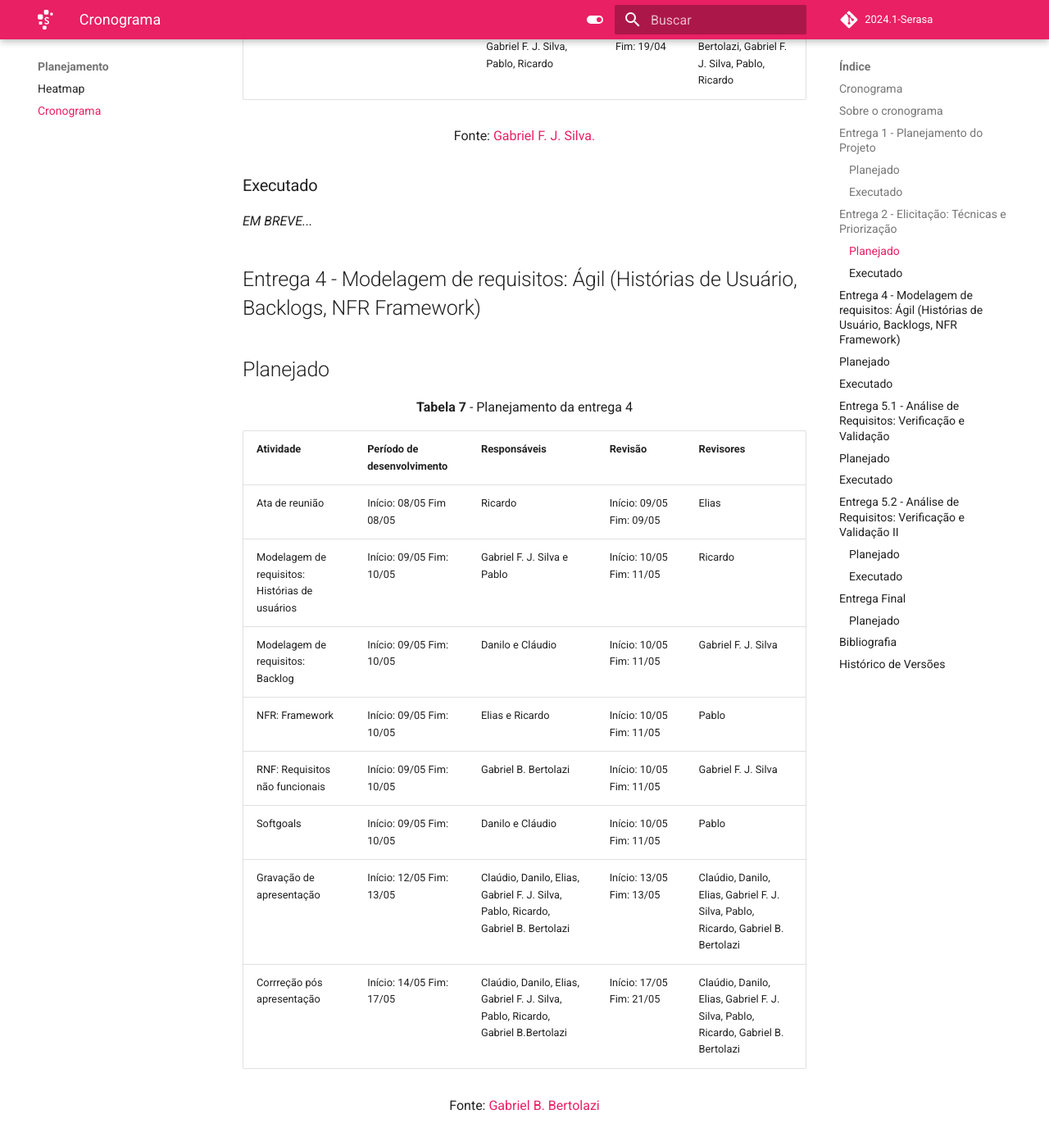
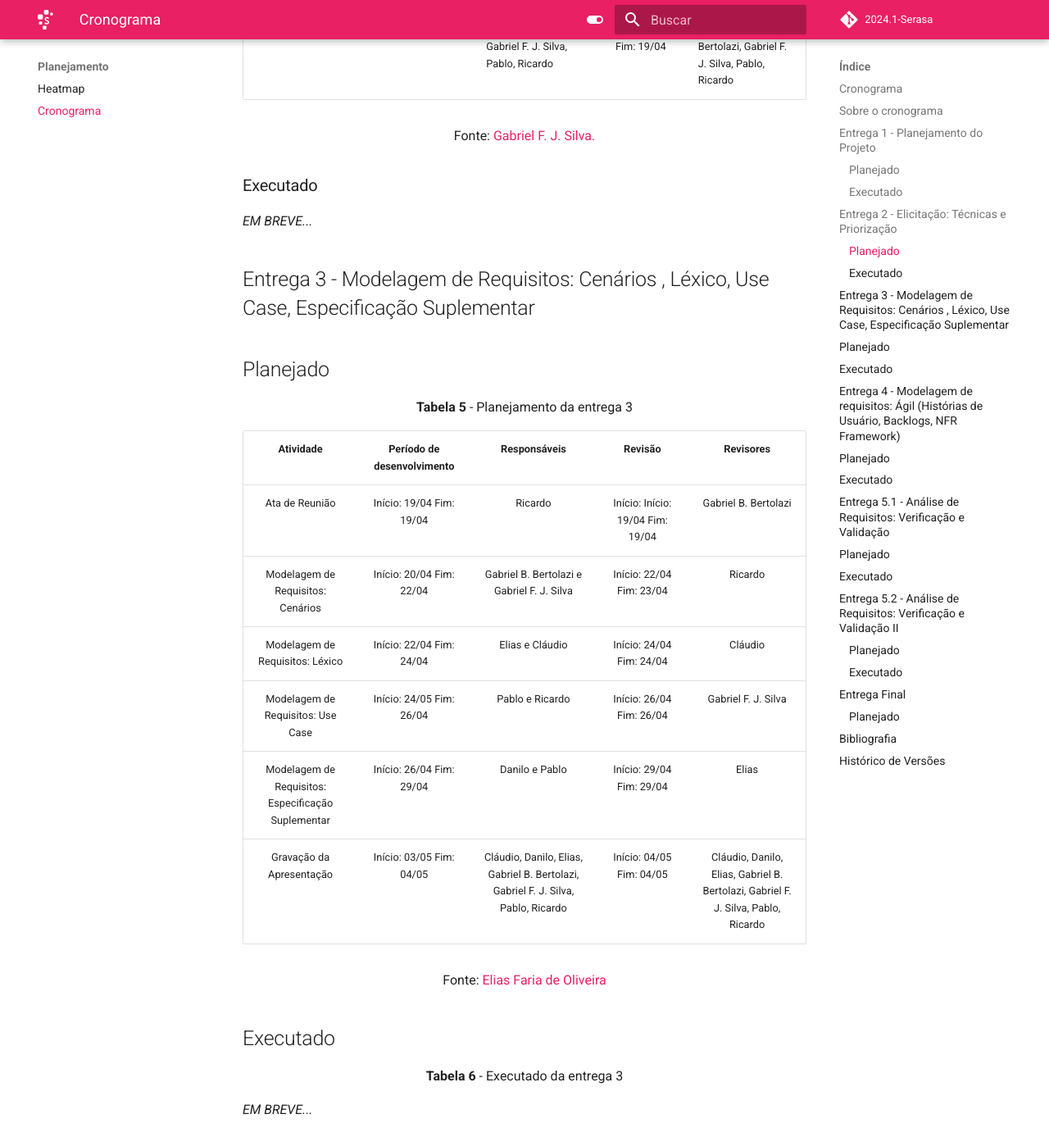
Before and after one commit to Requisitos-de-Software/2024.1-Serasa, an MkDocs documentation site: the page built from docs/planejamento/cronograma.md, in a window 1280 px wide and 1400 px high, scrolled down 3292 px. Shown: the whole window at 82% size. Built offline with MkDocs 1.6.1 and Material for MkDocs 9.7.7, drawn with Linux system fonts in a browser that asks for light colours; comment, search, counter and statistics services are not loaded.

Commit message:
Add table 05 planning delivery 03

```diff
--- a/docs/planejamento/cronograma.md
+++ b/docs/planejamento/cronograma.md
@@ -73,6 +73,40 @@ Fonte: [Pablo S. Costa](https://github.com/pabloheika).
 ### Executado
 
 *EM BREVE...*
+
+## Entrega 3 - Modelagem de Requisitos: Cenários , Léxico, Use Case, Especificação Suplementar
+
+## Planejado
+
+<p style = "text-align: center;">
+    <b>Tabela 5</b> - Planejamento da entrega 3
+</p>
+
+| Atividade | Período de desenvolvimento | Responsáveis | Revisão | Revisores |
+| :---: | :---: | :---: | :---: | :---: |
+| Ata de Reunião | Início: 19/04 Fim: 19/04 | Ricardo | Início: Início: 19/04 Fim: 19/04 | Gabriel B. Bertolazi |
+| Modelagem de Requisitos: Cenários|  Início: 20/04 Fim: 22/04 | Gabriel B. Bertolazi e Gabriel F. J. Silva | Início: 22/04 Fim: 23/04  | Ricardo  |
+| Modelagem de Requisitos: Léxico  |  Início: 22/04 Fim: 24/04 |  Elias e Cláudio |  Início: 24/04 Fim: 24/04 | Cláudio |
+| Modelagem de Requisitos: Use Case |  Início: 24/05 Fim: 26/04 |  Pablo e Ricardo | Início: 26/04 Fim: 26/04  |  Gabriel F. J. Silva |
+| Modelagem de Requisitos: Especificação Suplementar |  Início: 26/04 Fim: 29/04 | Danilo e Pablo  | Início: 29/04 Fim: 29/04 | Elias  |
+| Gravação da Apresentação | Início: 03/05 Fim: 04/05  | Cláudio, Danilo, Elias, Gabriel B. Bertolazi, Gabriel F. J. Silva, Pablo, Ricardo | Início: 04/05 Fim: 04/05  | Cláudio, Danilo, Elias, Gabriel B. Bertolazi, Gabriel F. J. Silva, Pablo, Ricardo |
+
+
+<p style = "text-align: center;">
+    Fonte:
+    <a href="https://github.com/EliasOliver21">
+        Elias Faria de Oliveira
+    </a>
+</p>
+
+## Executado
+
+<p style = "text-align: center;">
+    <b>Tabela 6</b> - Executado da entrega 3
+</p>
+
+*EM BREVE...*
+
 
 ## Entrega 4 - Modelagem de requisitos: Ágil (Histórias de Usuário, Backlogs, NFR Framework)
 
```
